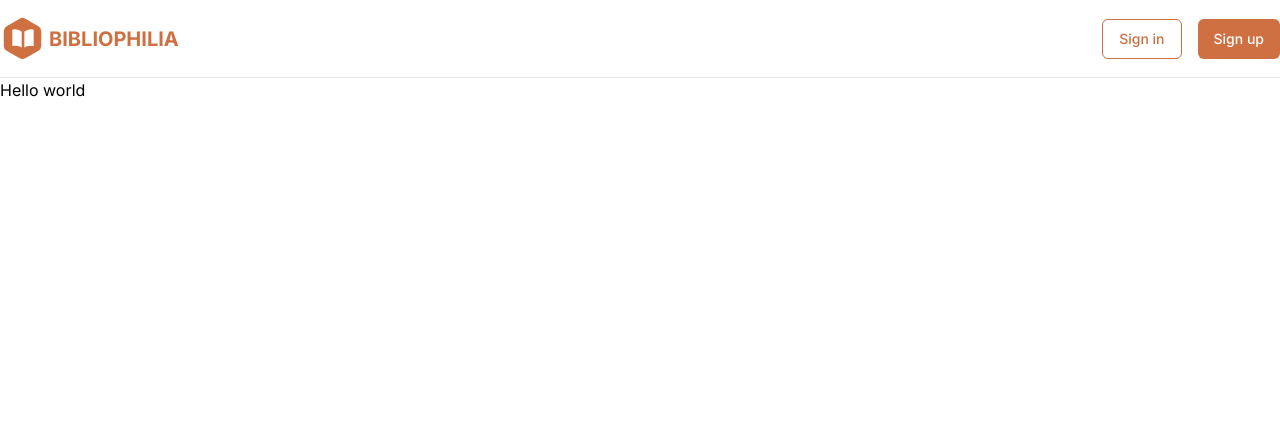
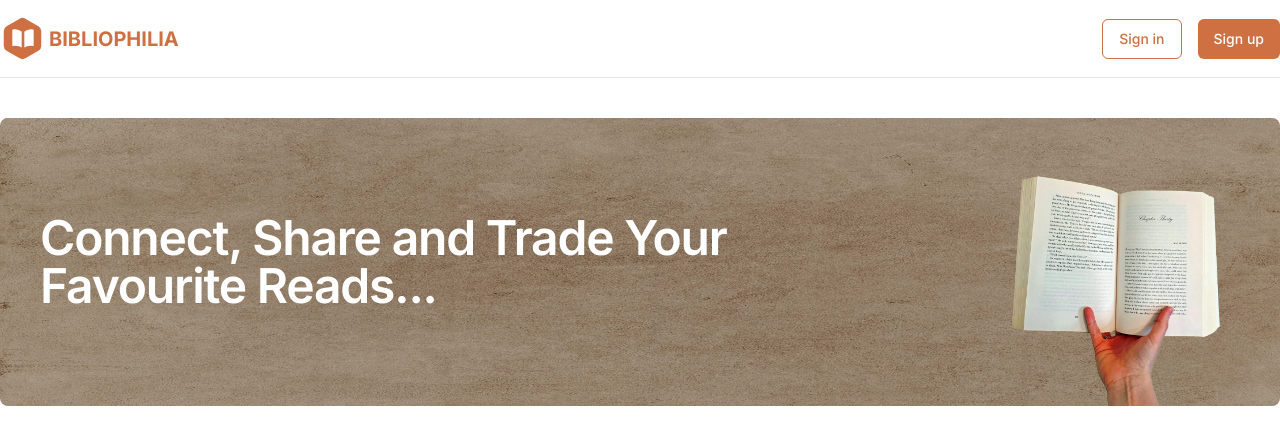
Before and after one commit to Mr-pvn05/eLib, a Next.js app in the folder client/: page / in a window 1280 px wide. Shown: the top 444 px of the page. Built offline with nearby package versions, Linux system fonts and the light colour scheme.

Commit message:
add banner component

```diff
--- a/client/src/app/page.tsx
+++ b/client/src/app/page.tsx
@@ -1,3 +1,9 @@
+import Banner from "@/components/Banner";
+
 export default function Home() {
-  return <h1>Hello world</h1>;
+  return (
+    <>
+      <Banner />
+    </>
+  );
 }
--- /dev/null
+++ b/client/src/components/Banner.tsx
@@ -0,0 +1,34 @@
+import React from "react";
+import Image from "next/image";
+
+const Banner = () => {
+  return (
+    <div className="mx-auto max-w-7xl py-10">
+      <div className="relative">
+        <Image
+          src={"/paper-bg.jpg"}
+          alt="billboard"
+          className="h-72 w-full rounded-lg"
+          height={0}
+          width={0}
+          sizes="100vw"
+        />
+        <div className="absolute inset-0 h-full w-full rounded-lg bg-gray-950 opacity-30" />
+        <Image
+          src={"/book.png"}
+          alt="billboard"
+          className="absolute bottom-0 right-5"
+          height={0}
+          width={0}
+          sizes="100vw"
+          style={{ width: "auto", height: "18rem" }}
+        />
+        <h3 className="absolute left-10 top-1/2 sm:w-1/2 lg:w-full max-w-3xl -translate-y-1/2 text-5xl font-semibold tracking-tight text-white">
+          Connect, Share and Trade Your Favourite Reads...
+        </h3>
+      </div>
+    </div>
+  );
+};
+
+export default Banner;
```
Also changed, not shown: client/public/book.png (added), client/public/paper-bg.jpg (added).
